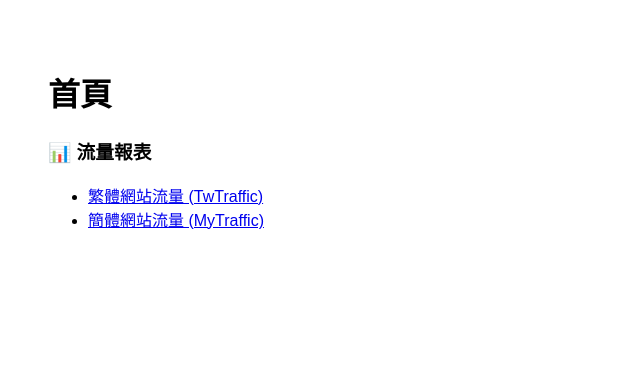
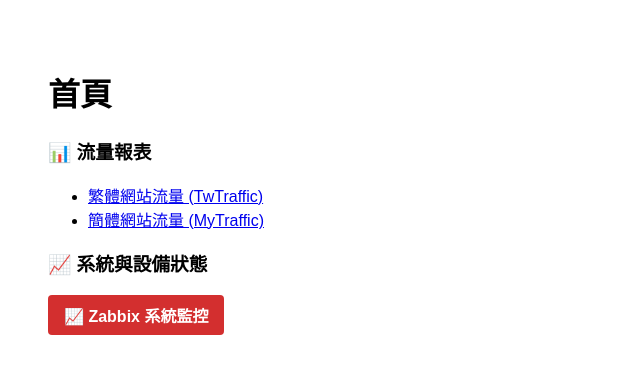
Before and after one commit to PeterChien1688/web-traffic, a Nuxt app in the folder cloudflare-traffic/: page / in a window 1280 px wide. Shown: the top 374 px of the page, without its empty margins (0-640 px from the left). Built offline with nearby package versions, Linux system fonts and the light colour scheme; no server answers.

Commit message:
一般使用者也可看Zabbix 系統監控

```diff
--- a/cloudflare-traffic/app/pages/index.vue
+++ b/cloudflare-traffic/app/pages/index.vue
@@ -20,22 +20,26 @@
       </li>
     </ul>
 
+    <h3>📈 系統與設備狀態</h3>
+    <div style="margin-bottom: 20px">
+      <a
+        href="/zabbix"
+        target="_blank"
+        rel="noopener noreferrer"
+        class="btn zabbix-btn"
+      >
+        📈 Zabbix 系統監控
+      </a>
+    </div>
     <div v-if="user && user.role === 'administrators'" class="admin-zone">
-      <h3>🛡️ 管理功能與基礎設施</h3>
-      <p>您擁有管理員權限，可進入後台管理帳號與排程，或檢視伺服器監控狀態。</p>
+      <h3>🛡️ 管理員功能</h3>
+      <p>您擁有管理員權限，可進入後台管理帳號與排程設定。</p>
 
       <div class="action-buttons">
         <NuxtLink to="/admin" class="btn admin-btn"> ⚙️ 進入管理頁面 </NuxtLink>
-        <a
-          href="/zabbix"
-          target="_blank"
-          rel="noopener noreferrer"
-          class="btn zabbix-btn"
-        >
-          📈 Zabbix 系統監控
-        </a>
       </div>
     </div>
+
     <button v-if="user" @click="logout" class="btn logout-btn">登出</button>
   </div>
 </template>
@@ -109,10 +113,10 @@
   color: white;
 }
 
-/* ▼▼▼ 新增樣式：按鈕群組與 Zabbix 按鈕 ▼▼▼ */
+/* ▼▼▼ 按鈕群組與 Zabbix 按鈕 ▼▼▼ */
 .action-buttons {
   display: flex;
-  gap: 15px; /* 讓兩個按鈕中間有間距 */
+  gap: 15px; /* 讓多個按鈕中間有間距 */
   margin-top: 15px;
 }
 
```
